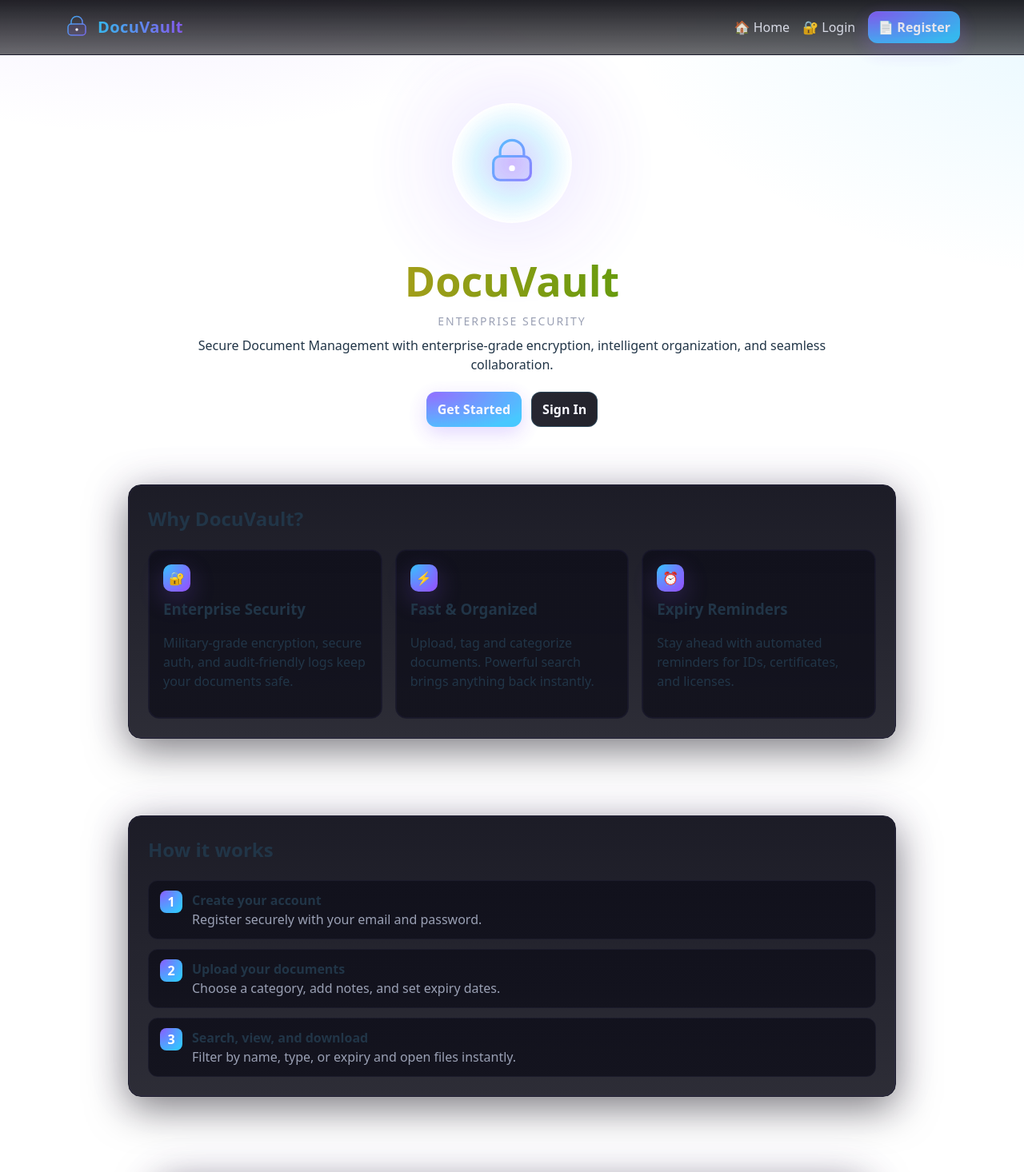
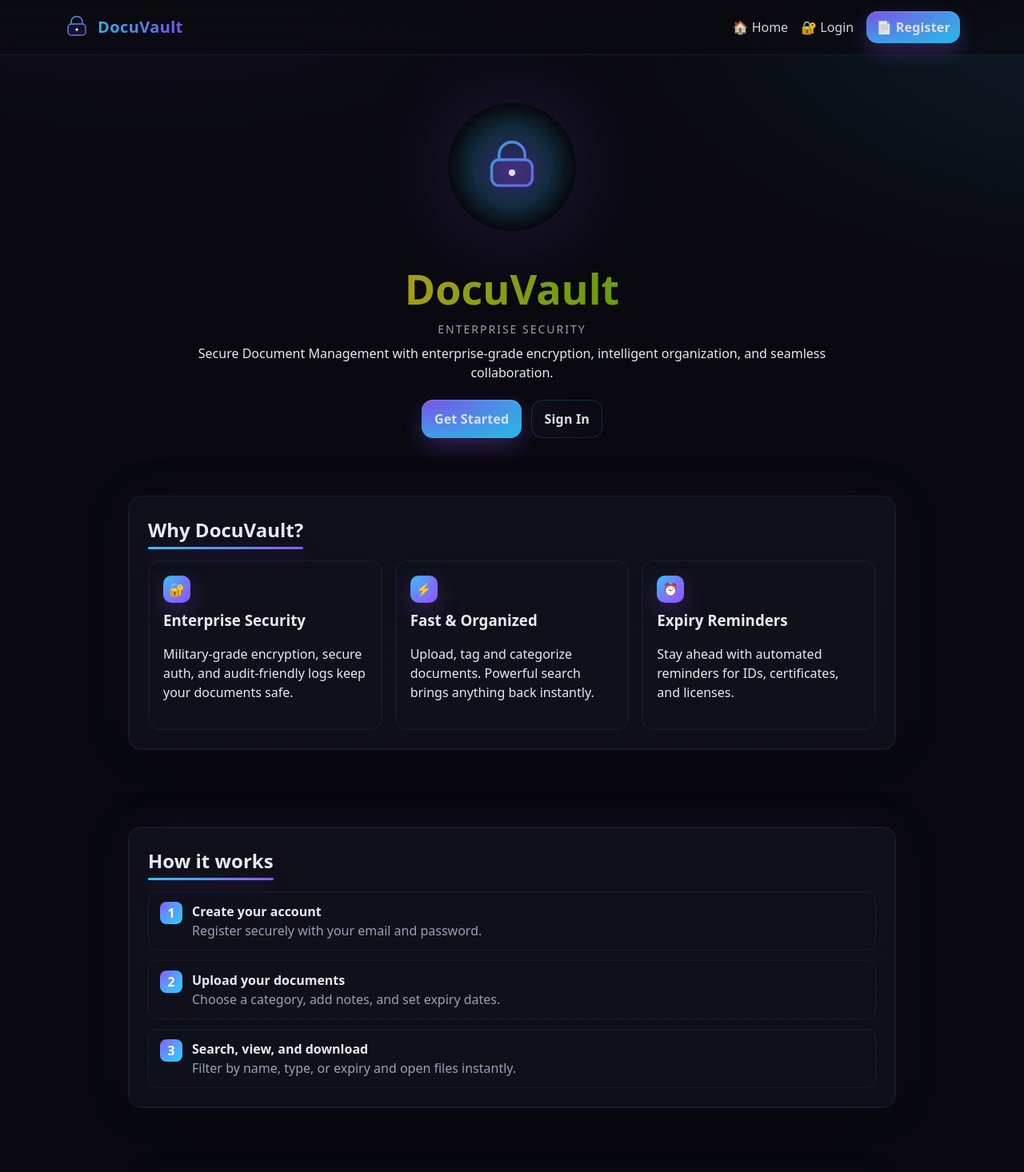
Before and after one commit to bastingg05/DocVault-1, a React (Vite) app in the folder frontend_react/: page / in a window 1280 px wide. Shown: the top 1466 px of the page at 80% size. Built offline with nearby package versions, Linux system fonts and the light colour scheme; no server answers.

Commit message:
feat(ui): 3D neon buttons, gradient title underlines, enforce dark theme

```diff
--- a/frontend_react/src/index.css
+++ b/frontend_react/src/index.css
@@ -37,8 +37,10 @@ h1 { font-size: 2rem; }
 label { font-size: 14px; color: var(--muted); }
 input, select, textarea { width: 100%; padding: 12px 14px; border-radius: 12px; border: 1px solid #22223a; background: #0c0c16; color: var(--text); outline: none; }
 input:focus, select:focus, textarea:focus { border-color: #6e56ff; box-shadow: 0 0 0 4px rgba(110,86,255,.18); }
-.btn { padding: 10px 14px; border-radius: 12px; border: 0; background: radial-gradient(120% 120% at 0% 0%, var(--primary), var(--accent)); color: #f7f7ff; font-weight: 700; cursor: pointer; box-shadow: 0 8px 24px rgba(139,92,255,.28), 0 0 0 1px rgba(53,195,255,.18) inset; transition: transform .15s ease, box-shadow .2s ease, filter .2s ease; }
-.btn:hover { filter: brightness(1.08); box-shadow: 0 12px 34px rgba(139,92,255,.4), 0 0 0 1px rgba(53,195,255,.24) inset; transform: translateY(-1px); }
+.btn { padding: 12px 16px; border-radius: 14px; border: 0; background: radial-gradient(120% 120% at 0% 0%, var(--primary), var(--accent)); color: #f7f7ff; font-weight: 800; letter-spacing:.2px; cursor: pointer; box-shadow: 0 10px 28px rgba(139,92,255,.32), 0 0 0 1px rgba(53,195,255,.18) inset, 0 2px 0 rgba(255,255,255,.08) inset; transition: transform .15s ease, box-shadow .2s ease, filter .2s ease; position: relative; overflow: hidden; }
+.btn::after { content:""; position:absolute; inset:0; background: linear-gradient(120deg, transparent 0%, rgba(255,255,255,.12) 40%, transparent 60%); transform: translateX(-120%); transition: transform .6s ease; }
+.btn:hover { filter: brightness(1.08); box-shadow: 0 16px 40px rgba(139,92,255,.46), 0 0 0 1px rgba(53,195,255,.26) inset; transform: translateY(-1px); }
+.btn:hover::after { transform: translateX(120%); }
 .btn:active { transform: translateY(0); filter: brightness(.98); }
 h1.gradient { background: linear-gradient(90deg, var(--accent), var(--primary)); -webkit-background-clip: text; background-clip: text; color: transparent; animation: hueShift 10s linear infinite; }
 .pulse-glow { box-shadow: 0 0 120px rgba(139,92,255,.35); animation: pulse 5s ease-in-out infinite; }
@@ -56,6 +58,10 @@ h3 { margin: 8px 0 6px; }
 .steps li { display:flex; gap:12px; align-items:flex-start; background: linear-gradient(180deg, rgba(16,16,27,.9), rgba(16,16,27,.86)); border:1px solid var(--border); padding:12px 14px; border-radius:12px; }
 .step-index { width:28px; height:28px; display:grid; place-items:center; border-radius:8px; background: radial-gradient(120% 120% at 0% 0%, var(--primary), var(--accent)); font-weight:800; color:#fff; }
 .muted { color: var(--muted); }
+
+/* Section title underline */
+.title-underline { position: relative; display:inline-block; }
+.title-underline::after { content:""; position:absolute; left:0; right:0; bottom:-6px; height:3px; border-radius:2px; background: linear-gradient(90deg, var(--accent), var(--primary)); box-shadow: 0 6px 20px rgba(139,92,255,.35); }
 
 h1 {
   font-size: 3.2em;
@@ -81,15 +87,4 @@ button:focus-visible {
   outline: 4px auto -webkit-focus-ring-color;
 }
 
-@media (prefers-color-scheme: light) {
-  :root {
-    color: #213547;
-    background-color: #ffffff;
-  }
-  a:hover {
-    color: #747bff;
-  }
-  button {
-    background-color: #f9f9f9;
-  }
-}
+/* Force dark theme; remove light override */
--- a/frontend_react/src/pages/Home.jsx
+++ b/frontend_react/src/pages/Home.jsx
@@ -5,8 +5,8 @@ export default function Home(){
     <div>
       <section className="container" style={{textAlign:'center', paddingTop: 60}}>
         <div style={{display:'flex',justifyContent:'center',marginBottom:18}}>
-          <div className="pulse-glow" style={{width:150,height:150,borderRadius:90,background:'radial-gradient(closest-side, rgba(139,92,255,.35), rgba(53,195,255,.2) 60%, transparent)',display:'grid',placeItems:'center'}}>
-            <svg width="68" height="68" viewBox="0 0 64 64" fill="none" xmlns="http://www.w3.org/2000/svg">
+          <div className="pulse-glow" style={{width:160,height:160,borderRadius:100,background:'radial-gradient(closest-side, rgba(139,92,255,.38), rgba(53,195,255,.22) 60%, transparent)',display:'grid',placeItems:'center', boxShadow:'0 30px 120px rgba(139,92,255,.4), 0 -20px 100px rgba(53,195,255,.25)'}}>
+            <svg width="74" height="74" viewBox="0 0 64 64" fill="none" xmlns="http://www.w3.org/2000/svg" style={{filter:'drop-shadow(0 8px 22px rgba(139,92,255,.35))'}}>
               <defs>
                 <linearGradient id="h1" x1="0" y1="0" x2="64" y2="64" gradientUnits="userSpaceOnUse">
                   <stop stopColor="#35c3ff"/>
@@ -32,7 +32,7 @@ export default function Home(){
 
       <section className="container">
         <div className="panel" style={{maxWidth:1040}}>
-          <h2 style={{marginTop:0}}>Why DocuVault?</h2>
+          <h2 className="title-underline" style={{marginTop:0}}>Why DocuVault?</h2>
           <div className="grid-3">
             <div className="card-soft">
               <div className="badge">🔐</div>
@@ -55,7 +55,7 @@ export default function Home(){
 
       <section className="container">
         <div className="panel" style={{maxWidth:1040}}>
-          <h2 style={{marginTop:0}}>How it works</h2>
+          <h2 className="title-underline" style={{marginTop:0}}>How it works</h2>
           <ol className="steps">
             <li>
               <span className="step-index">1</span>
@@ -84,7 +84,7 @@ export default function Home(){
 
       <section className="container" style={{textAlign:'center'}}>
         <div className="panel" style={{maxWidth:840}}>
-          <h2 style={{marginTop:0}}>Ready to protect your documents?</h2>
+          <h2 className="title-underline" style={{marginTop:0}}>Ready to protect your documents?</h2>
           <p className="help" style={{margin:'0 auto 18px',maxWidth:700}}>Join DocuVault today and experience secure, stress‑free document management with beautiful clarity.</p>
           <div style={{display:'flex',gap:12,justifyContent:'center'}}>
             <Link className="btn" to="/register">Create Free Account</Link>
```
